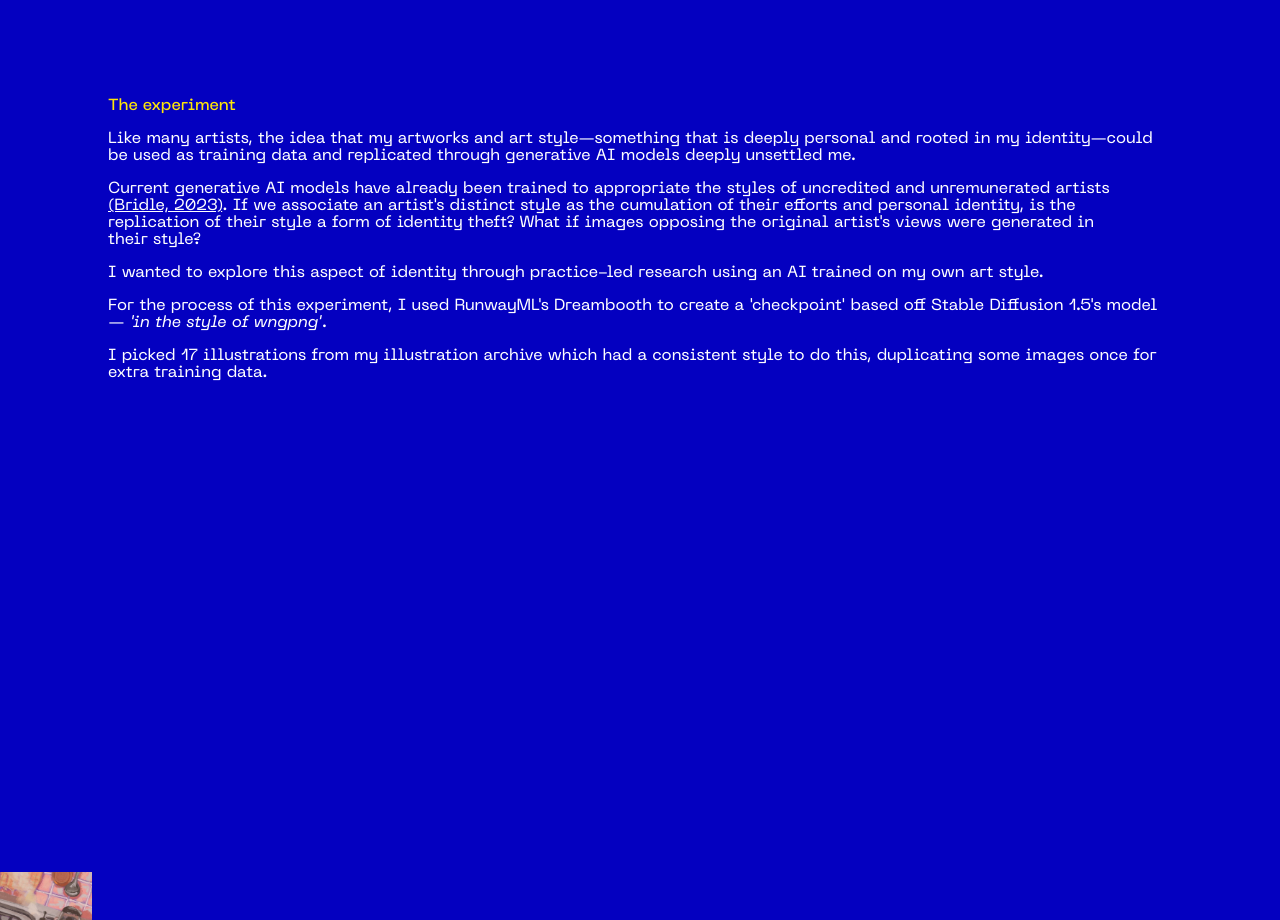
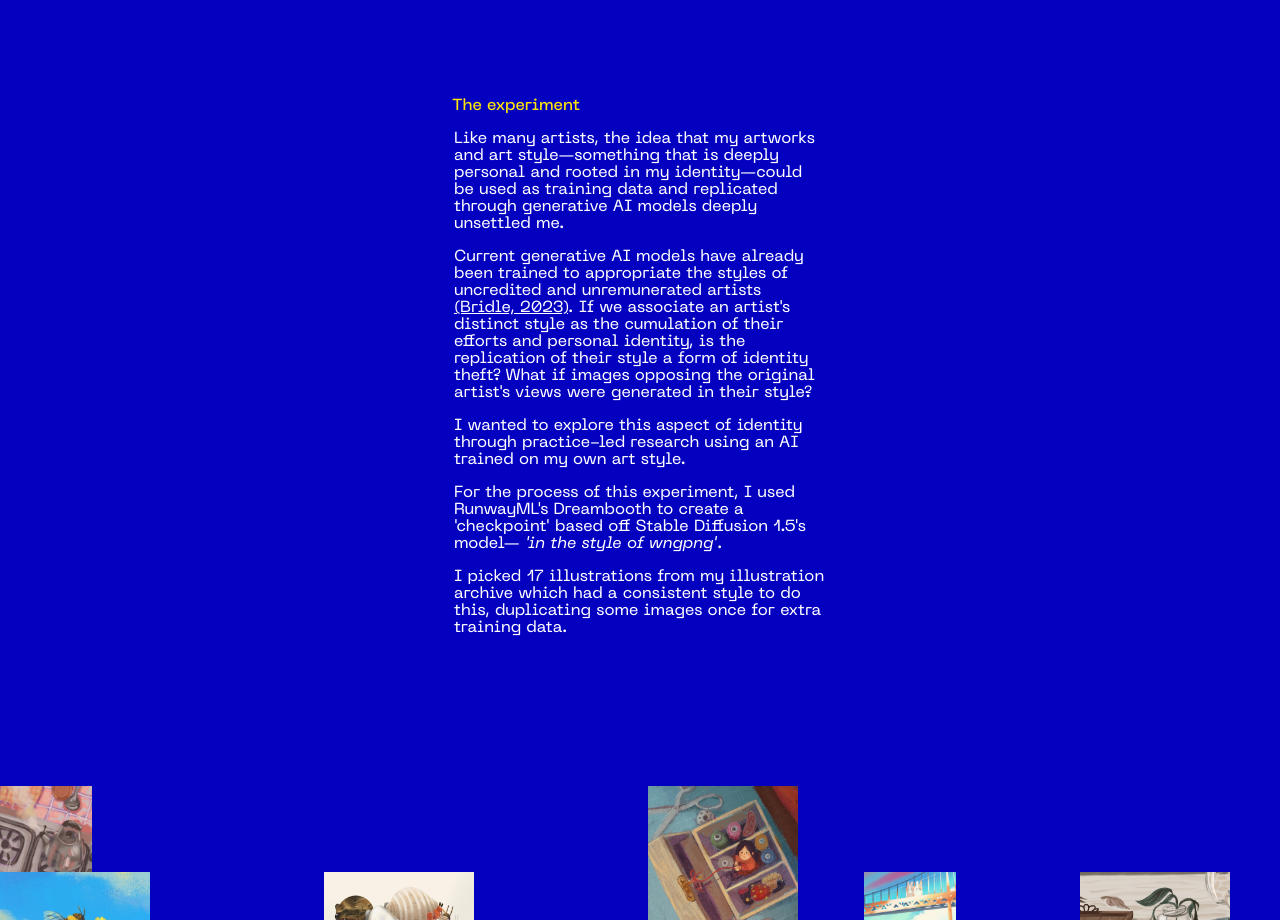
Before and after one commit to wingywing/ai, a React (Create React App) app: page / in a window 1280 px wide. Shown: the part 1880-2800 px from the top of the page. Built offline with nearby package versions, Linux system fonts and the light colour scheme.

Commit message:
feat(who section): mobile done

```diff
--- a/src/HomePage.tsx
+++ b/src/HomePage.tsx
@@ -103,6 +103,7 @@ export default function HomePage() {
             Above: the 17 illustrations I used to train the image model.
           </p>
           <h2>Who am I in the eyes of AI?</h2>
+          <div className="paragraphs">
           <div className="left">
             <p>
               AI algorithms and generative image models don't have eyes, so to
@@ -135,6 +136,7 @@ export default function HomePage() {
               of prompt engineering is what turns it into a piece “in the style
               of Wing Pang”.
             </p>
+          </div>
           </div>
         </div>
         <div className="section popup">
--- a/src/_base.scss
+++ b/src/_base.scss
@@ -43,5 +43,7 @@
     }
     .attribution {
         font-style: italic;
+        text-align: center;
+        text-wrap: balance;
     }
 }
--- a/src/_mobile.scss
+++ b/src/_mobile.scss
@@ -11,6 +11,17 @@
         line-height: 120%;
         margin: 0;
 
+    }
+    p {
+        max-width: 32ch;
+    }
+    .titled-paragraph {
+        h2 {
+            max-width: 32ch;
+            width: 100%;
+        }
+        align-items: center;
+        grid-column: 2/12;
     }
     .section.title {
         grid-row: 2 / span 10;
@@ -47,7 +58,7 @@
     }
     .section.intro {
         grid-row: span 12;
-        .titled-paragraph, blockquote, .attribution {
+        blockquote, .attribution {
             grid-column: 2/12;
         }
         .titled-paragraph {
@@ -62,62 +73,62 @@
         }
     }
     .section.experiment {
-        grid-row: span 20;
+        grid-row: span 18;
         .titled-paragraph {
-            grid-column: 2/12;
             grid-row: span 8;
         }
         img {
+            max-width: 9.375rem;
             width: 100%;
             object-fit: cover;
         }
         img:nth-of-type(1) {
             grid-column: 1/3;
-            grid-row: 11;
+            grid-row: 10;
         }
         img:nth-of-type(2) {
             grid-column: 3/6;
-            grid-row: 12;
+            grid-row: 11;
         }
         img:nth-of-type(3) {
             grid-column: 1/4;
-            grid-row: 13;
+            grid-row: 12;
             z-index: -1;
         }
         img:nth-of-type(4) {
             grid-column: 4/8;
-            grid-row: 11;
+            grid-row: 10;
             z-index: -1;
         }
         img:nth-of-type(5) {
             grid-column: -7/-3;
-            grid-row: 13;
+            grid-row: 12;
         }
         img:nth-of-type(6) {
             grid-column: 1/2;
-            grid-row: 10;
+            grid-row: 9;
             z-index: -1;
         }
         img:nth-of-type(7) {
             grid-column: -10/-8;
-            grid-row: 14;
+            grid-row: 13;
         }
         img:nth-of-type(8) {
             grid-column: -12/-9;
-            grid-row: 15;
+            grid-row: 14;
             z-index: -1;
         }
         img:nth-of-type(9) {
             grid-column: -8/-4;
-            grid-row: 15;
+            grid-row: 14;
         }
         img:nth-of-type(10) {
             grid-column: -5/-2;
-            grid-row: 12;
+            grid-row: 11;
         }
         img:nth-of-type(11){
             grid-column: -10/-8;
-            grid-row: 17;
+            grid-row: 16;
         }
         img:nth-of-type(12){
             grid-column: -5/-1;
@@ -126,23 +137,39 @@
         }
         img:nth-of-type(13){
             grid-column: -4/-1;
-            grid-row: 14;
+            grid-row: 13;
         }
         img:nth-of-type(14){
             grid-column: -7/-5;
-            grid-row: 18;
+            grid-row: 9;
         }
         img:nth-of-type(15){
-            grid-column: -4/-3;
-            grid-row: 19;
+            grid-column: -7/-6;
+            grid-row: 17;
         }
         img:nth-of-type(16){
             grid-column: -5/-4;
-            grid-row: 11;
+            grid-row: 10;
         }
         img:nth-of-type(17){
             grid-column: -3/-1;
-            grid-row: 18;
+            grid-row: 10;
+        }
+    }
+    .section.who {
+        grid-row: span 15;
+        .attribution, h2, .left, .right, .paragraphs {
+            grid-column: 2/12;
+            margin: 0;
+        }
+        h2 {
+            font-size: 3rem;
+            font-weight: 400;
+            text-align: center;
+            grid-row: 3 / span 2;
+        }
+        .paragraphs {
+            grid-row: 6 / span 8;
         }
     }
 }
```
